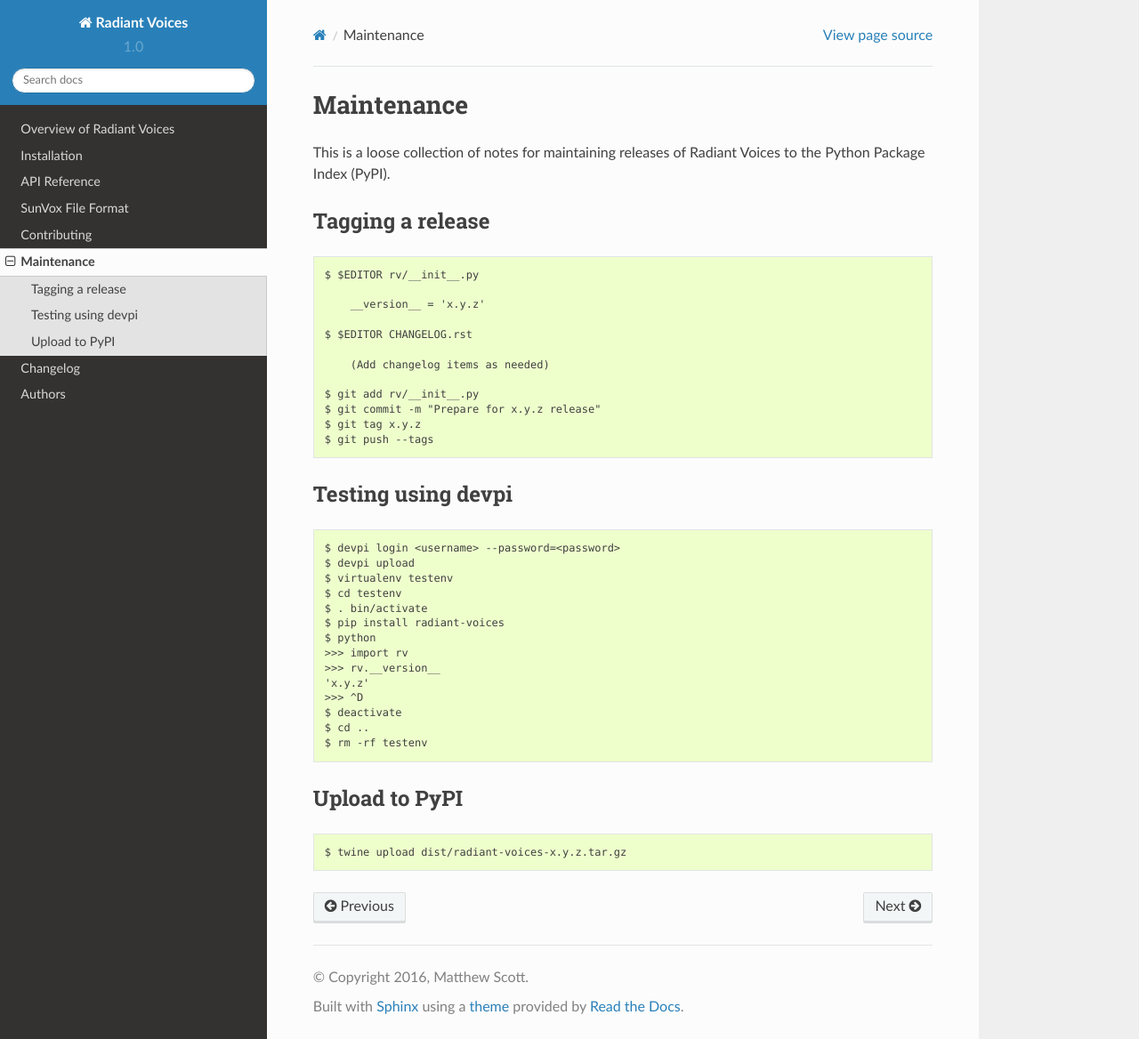
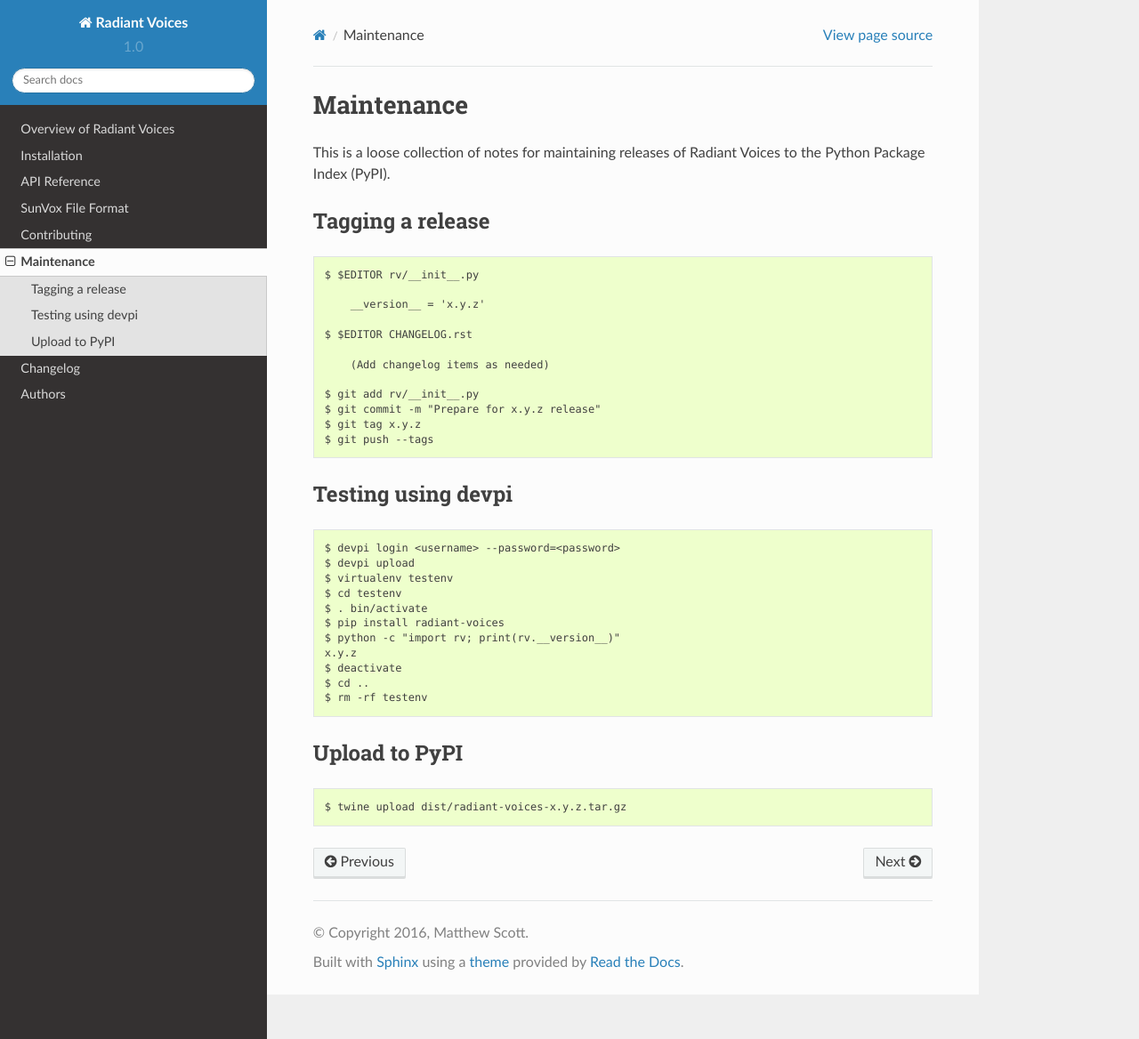
Before and after one commit to metrasynth/radiant-voices, a Sphinx documentation site: the page built from docs/maintenance.rst, in a window 1280 px wide and 1168 px high. Shown: the whole window at 89% size. Built offline with Sphinx 7.4.7 and the Read the Docs theme 2.0.0, drawn with Linux system fonts in a browser that asks for light colours.

Commit message:
Avoid triggering doctest

```diff
--- a/docs/maintenance.rst
+++ b/docs/maintenance.rst
@@ -33,11 +33,8 @@
     $ cd testenv
     $ . bin/activate
     $ pip install radiant-voices
-    $ python
-    >>> import rv
-    >>> rv.__version__
-    'x.y.z'
-    >>> ^D
+    $ python -c "import rv; print(rv.__version__)"
+    x.y.z
     $ deactivate
     $ cd ..
     $ rm -rf testenv
```
